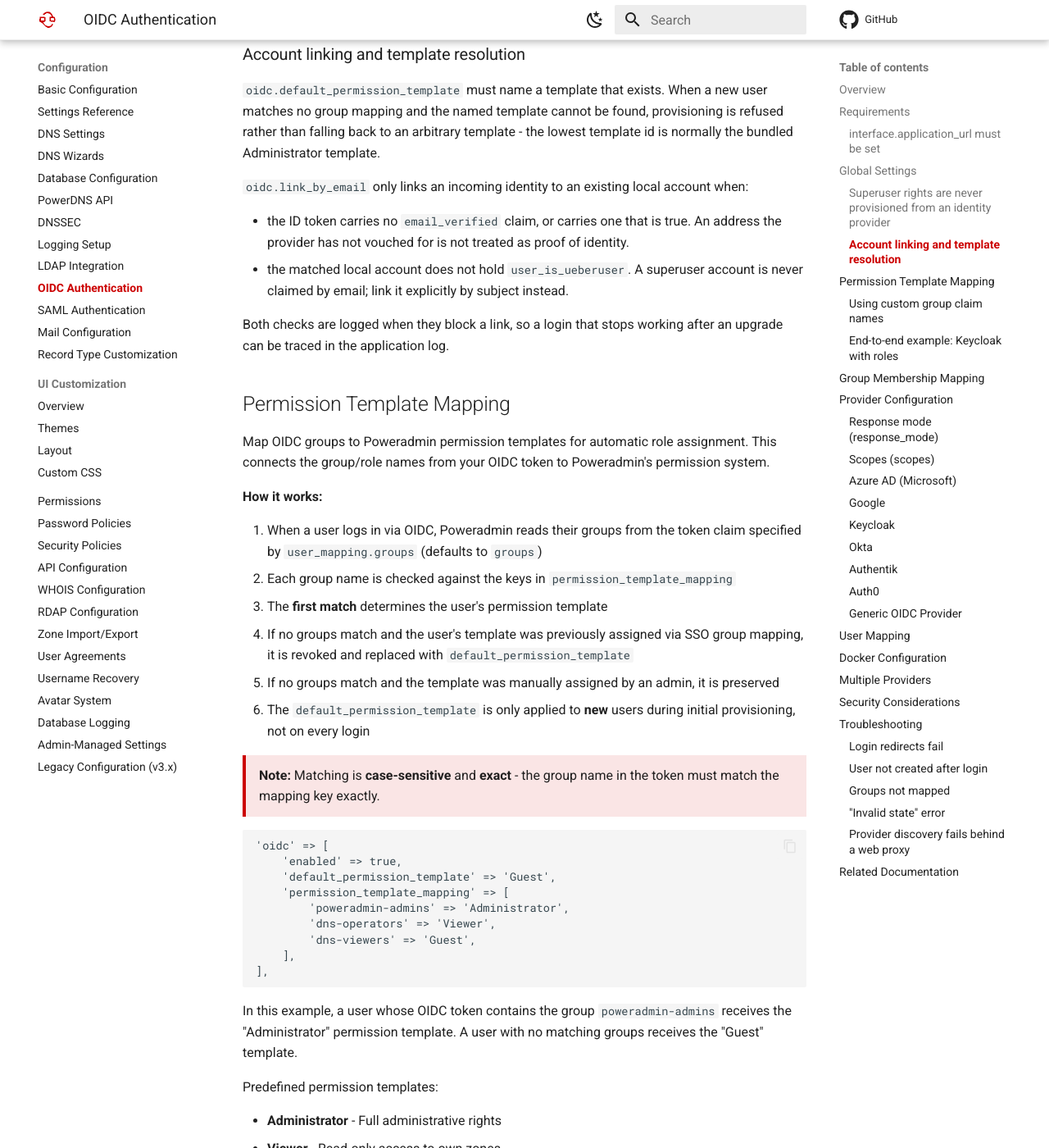
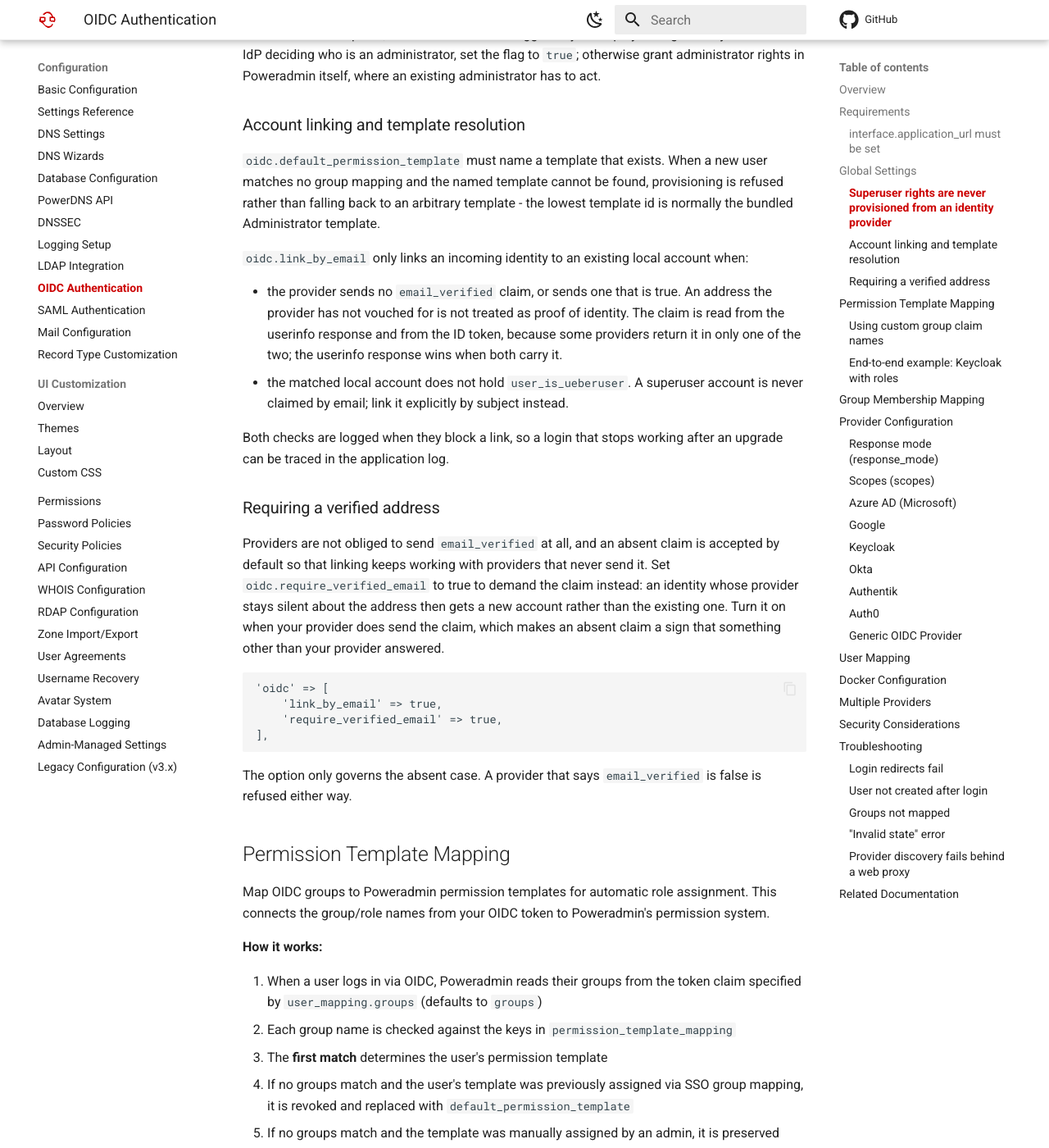
Before and after one commit to poweradmin/poweradmin-docs, an MkDocs documentation site: the page built from docs/configuration/oidc.md, in a window 1280 px wide and 1400 px high, scrolled down 1978 px. Shown: the whole window at 82% size. Built offline with MkDocs 1.6.1 and Material for MkDocs 9.7.7, drawn with Linux system fonts in a browser that asks for light colours; comment, search, counter and statistics services are not loaded; some of the changed text lies outside the part shown.

Commit message:
docs(oidc): document verified-email linking and oidc.require_verified_email

````diff
--- a/docs/configuration/oidc.md
+++ b/docs/configuration/oidc.md
@@ -43,6 +43,7 @@
 | `oidc.enabled` | false | Enable OIDC authentication |
 | `oidc.auto_provision` | true | Auto-create users from OIDC provider |
 | `oidc.link_by_email` | true | Link OIDC accounts to existing users by email |
+| `oidc.require_verified_email` | false | Only link by email when the provider sends `email_verified` |
 | `oidc.sync_user_info` | true | Sync user info (name, email) on each login |
 | `oidc.default_permission_template` | "Guest" | Default permission template for new users |
 
@@ -70,13 +71,35 @@
 
 `oidc.link_by_email` only links an incoming identity to an existing local account when:
 
-- the ID token carries no `email_verified` claim, or carries one that is true. An
+- the provider sends no `email_verified` claim, or sends one that is true. An
   address the provider has not vouched for is not treated as proof of identity.
+  The claim is read from the userinfo response and from the ID token, because some
+  providers return it in only one of the two; the userinfo response wins when both
+  carry it.
 - the matched local account does not hold `user_is_ueberuser`. A superuser account
   is never claimed by email; link it explicitly by subject instead.
 
 Both checks are logged when they block a link, so a login that stops working after
 an upgrade can be traced in the application log.
+
+### Requiring a verified address
+
+Providers are not obliged to send `email_verified` at all, and an absent claim is
+accepted by default so that linking keeps working with providers that never send it.
+Set `oidc.require_verified_email` to true to demand the claim instead: an identity
+whose provider stays silent about the address then gets a new account rather than
+the existing one. Turn it on when your provider does send the claim, which makes an
+absent claim a sign that something other than your provider answered.
+
+```php
+'oidc' => [
+    'link_by_email' => true,
+    'require_verified_email' => true,
+],
+```
+
+The option only governs the absent case. A provider that says `email_verified` is
+false is refused either way.
 
 ## Permission Template Mapping
 
````
Also changed, not shown: docs/configuration/settings-reference.md (+1 -0 lines), docs/whats-new/v4.5.0.md (+1 -0 lines).
